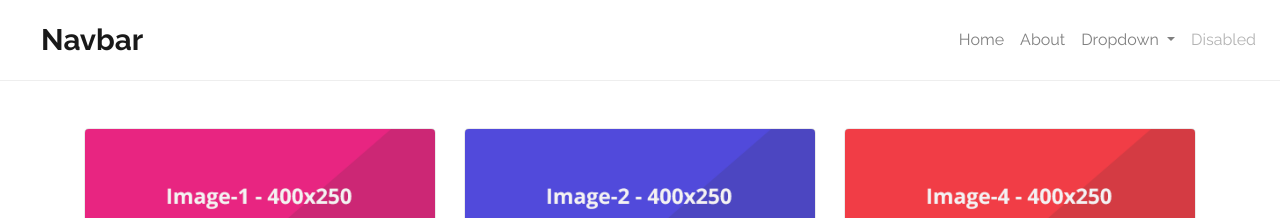
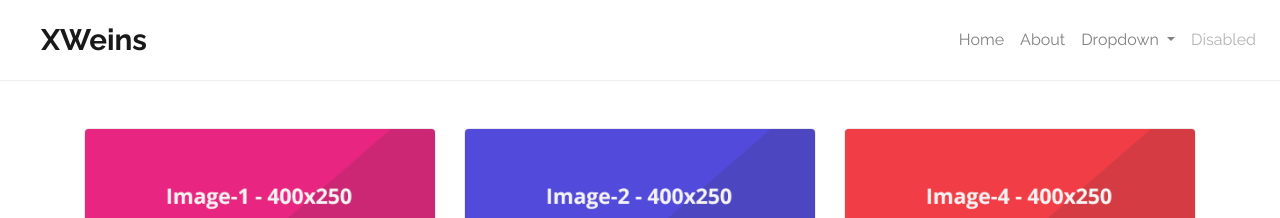
Before and after one commit to xlostpath/xlostway.github.io, a Jekyll site: the page built from index.html, in a window 1280 px wide. Shown: the top 218 px of the page. Built offline with Jekyll 4.4.1, drawn with Linux system fonts in a browser that asks for light colours; the list of posts is cut into pages by our own code.

Commit message:
修改导航栏站点名

```diff
--- a/_includes/navigation.html
+++ b/_includes/navigation.html
@@ -1,5 +1,5 @@
 <nav class="navbar navbar-expand-lg navbar-light bg-transparent">
-  <a class="navbar-brand" href={{"/" | relative_url}}>Navbar</a>
+  <a class="navbar-brand" href={{"/" | relative_url}}>XWeins</a>
   <button
     class="navbar-toggler"
     type="button"
```
